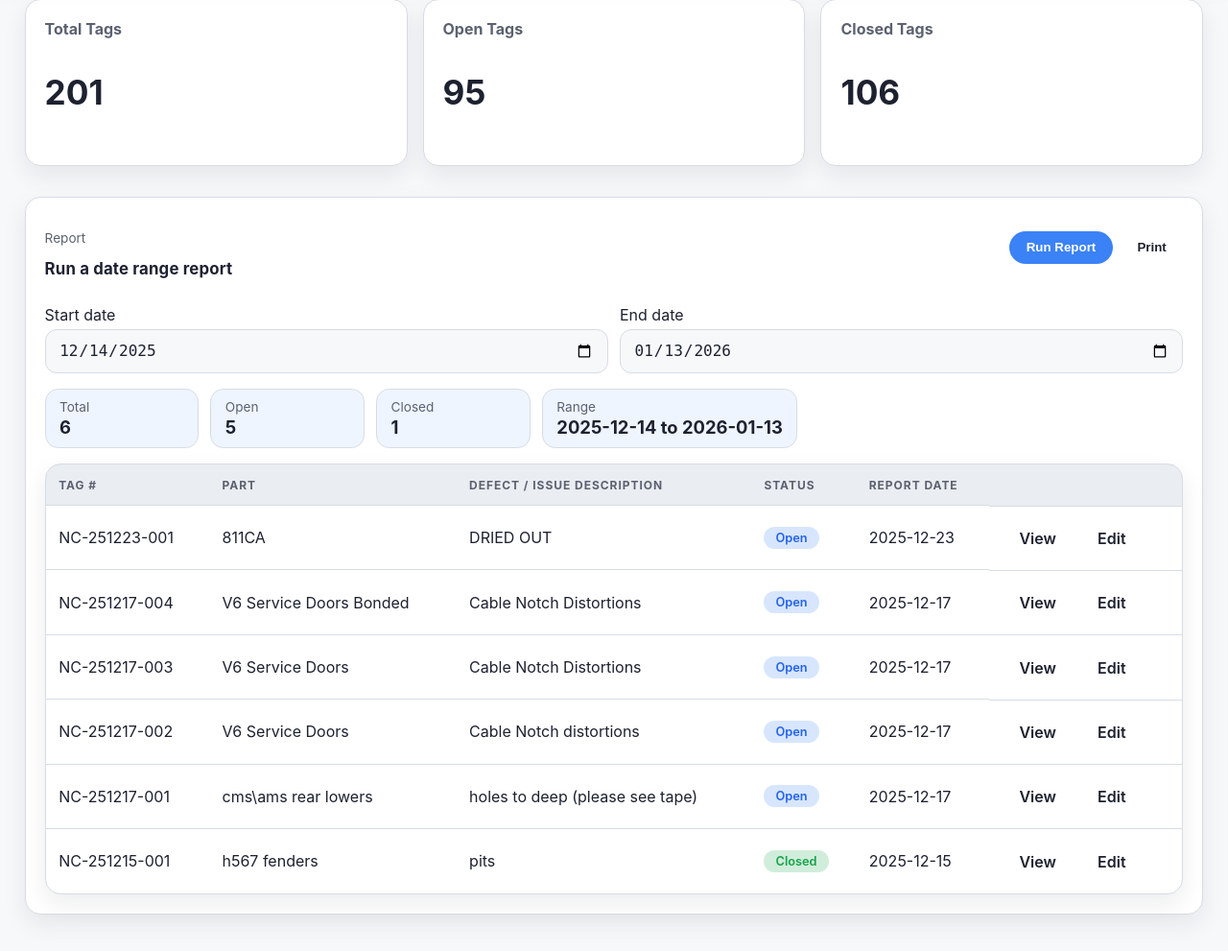
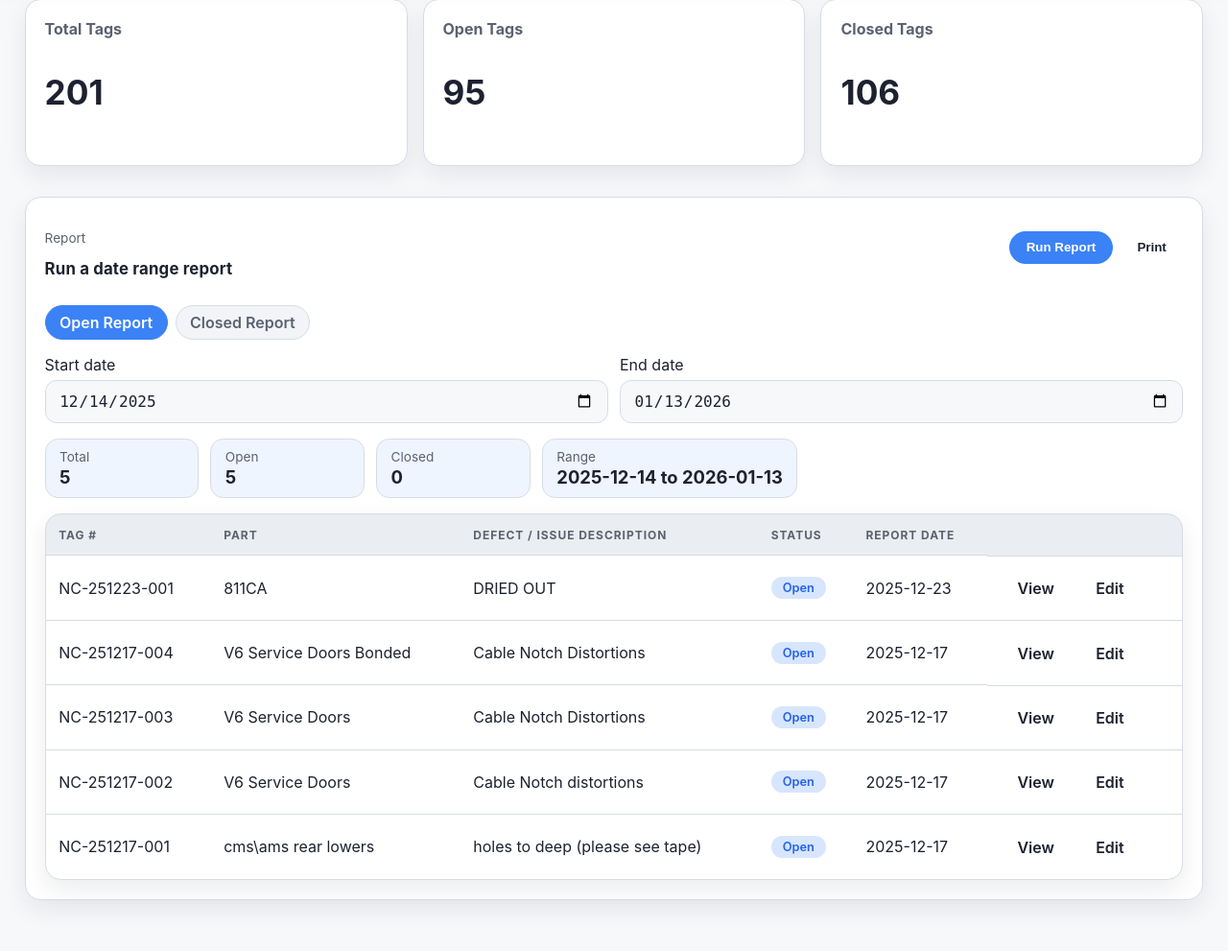
Before and after one commit to HomeLabTec/noncon2, a Flask app: page /?report_tab=open&start_date=2025-12-14&end_date=2026-01-13 in a window 1280 px wide. Shown: the part 94-1085 px from the top of the page at 96% size. Run offline with Flask 3, Linux system fonts and the light colour scheme; data comes from the database, SQL or seed files in the repository.

Commit message:
Add closed tags report tab

```diff
--- a/app.py
+++ b/app.py
@@ -230,7 +230,13 @@ def dashboard():
     if start > end:
         start, end = end, start
     start_str, end_str = start.isoformat(), end.isoformat()
-    report_rows = database.report_rows(db, start_str, end_str)
+    report_tab = request.args.get("report_tab", "open")
+    if report_tab not in {"open", "closed"}:
+        report_tab = "open"
+    if report_tab == "closed":
+        report_rows = database.report_rows_closed(db, start_str, end_str)
+    else:
+        report_rows = database.report_rows_open(db, start_str, end_str)
     report_summary = database.report_summary(report_rows)
     return render_template(
         "dashboard.html",
@@ -239,6 +245,7 @@ def dashboard():
         report_rows=report_rows,
         report_summary=report_summary,
         report_range={"start": start_str, "end": end_str},
+        report_tab=report_tab,
     )
 
 
--- a/database.py
+++ b/database.py
@@ -249,11 +249,11 @@ def dashboard_stats(conn: sqlite3.Connection) -> Dict[str, int]:
     }
 
 
-def report_rows(
+def report_rows_open(
     conn: sqlite3.Connection, start_date: str, end_date: str
 ) -> List[sqlite3.Row]:
     """
-    Return tag records whose primary date falls within the given range.
+    Return open tag records whose primary date falls within the given range.
 
     The primary date prefers containment, authorization, or closed dates,
     falling back to created_at when the others are missing.
@@ -264,8 +264,28 @@ def report_rows(
             *,
             {report_date_expr} AS report_date
         FROM tags
-        WHERE {report_date_expr} BETWEEN ? AND ?
+        WHERE is_closed = 0
+          AND {report_date_expr} BETWEEN ? AND ?
         ORDER BY {report_date_expr} DESC, tag_number DESC
+    """
+    return conn.execute(sql, (start_date, end_date)).fetchall()
+
+
+def report_rows_closed(
+    conn: sqlite3.Connection, start_date: str, end_date: str
+) -> List[sqlite3.Row]:
+    """
+    Return closed tag records with a closed date within the given range.
+    """
+    report_date_expr = "date(COALESCE(containment_date, date_authorized, closed_date, created_at))"
+    sql = f"""
+        SELECT
+            *,
+            {report_date_expr} AS report_date
+        FROM tags
+        WHERE is_closed = 1
+          AND date(closed_date) BETWEEN ? AND ?
+        ORDER BY date(closed_date) DESC, tag_number DESC
     """
     return conn.execute(sql, (start_date, end_date)).fetchall()
 
--- a/static/styles.css
+++ b/static/styles.css
@@ -185,6 +185,34 @@ body.dark-mode .toggle-thumb {
     gap: 0.5rem;
     flex-wrap: wrap;
     align-items: center;
+}
+
+.report-tabs {
+    display: inline-flex;
+    gap: 0.5rem;
+    flex-wrap: wrap;
+}
+
+.report-tab {
+    text-decoration: none;
+    font-weight: 600;
+    color: var(--muted);
+    border: 1px solid var(--border);
+    padding: 0.45rem 0.9rem;
+    border-radius: 999px;
+    background: rgba(148, 163, 184, 0.12);
+    transition: all 0.2s ease;
+}
+
+.report-tab:hover {
+    color: var(--text);
+    border-color: var(--accent);
+}
+
+.report-tab.is-active {
+    color: #fff;
+    background: var(--accent);
+    border-color: var(--accent);
 }
 
 .report-form {
--- a/templates/dashboard.html
+++ b/templates/dashboard.html
@@ -30,7 +30,27 @@
         </div>
     </header>
 
+    <div class="report-tabs" role="tablist" aria-label="Report type">
+        <a
+            class="report-tab{% if report_tab == 'open' %} is-active{% endif %}"
+            href="{{ url_for('dashboard', report_tab='open', start_date=report_range.start, end_date=report_range.end) }}"
+            role="tab"
+            aria-selected="{{ 'true' if report_tab == 'open' else 'false' }}"
+        >
+            Open Report
+        </a>
+        <a
+            class="report-tab{% if report_tab == 'closed' %} is-active{% endif %}"
+            href="{{ url_for('dashboard', report_tab='closed', start_date=report_range.start, end_date=report_range.end) }}"
+            role="tab"
+            aria-selected="{{ 'true' if report_tab == 'closed' else 'false' }}"
+        >
+            Closed Report
+        </a>
+    </div>
+
     <form id="report-form" class="report-form" method="get" action="{{ url_for('dashboard') }}">
+        <input type="hidden" name="report_tab" value="{{ report_tab }}">
         <div class="report-filters">
             <label class="form-field">
                 <span>Start date</span>
@@ -71,6 +91,11 @@
                     <th>Defect / Issue Description</th>
                     <th>Status</th>
                     <th>Report Date</th>
+                    {% if report_tab == "closed" %}
+                        <th>Good Pieces</th>
+                        <th>Scrap Pieces</th>
+                        <th>Date Closed</th>
+                    {% endif %}
                     <th></th>
                 </tr>
             </thead>
@@ -88,6 +113,11 @@
                         {% endif %}
                     </td>
                     <td>{{ row.report_date }}</td>
+                    {% if report_tab == "closed" %}
+                        <td>{{ (row.good_pcs | int) + (row.reworked_pcs | int) }}</td>
+                        <td>{{ row.scrap_pcs }}</td>
+                        <td>{{ row.closed_date }}</td>
+                    {% endif %}
                     <td class="table-actions">
                         <a class="btn-link" href="{{ url_for('view_tag', tag_id=row.id) }}">View</a>
                         <a class="btn-link" href="{{ url_for('edit_tag', tag_id=row.id) }}">Edit</a>
@@ -95,7 +125,7 @@
                 </tr>
                 {% else %}
                 <tr>
-                    <td colspan="6">No records found for this date range.</td>
+                    <td colspan="{% if report_tab == 'closed' %}9{% else %}6{% endif %}">No records found for this date range.</td>
                 </tr>
                 {% endfor %}
             </tbody>
@@ -148,7 +178,9 @@
     <div class="print-header">
         <div class="print-tag-block">
             <p class="print-label">Report</p>
-            <div class="print-tag-number">Tags {{ report_range.start }} to {{ report_range.end }}</div>
+            <div class="print-tag-number">
+                {% if report_tab == "closed" %}Closed{% else %}Open{% endif %} Tags {{ report_range.start }} to {{ report_range.end }}
+            </div>
         </div>
         <div class="print-meta">
             <div class="print-date">
@@ -172,6 +204,11 @@
                     <th>Defect / Issue Description</th>
                     <th>Status</th>
                     <th>Date</th>
+                    {% if report_tab == "closed" %}
+                        <th>Good Pieces</th>
+                        <th>Scrap Pieces</th>
+                        <th>Date Closed</th>
+                    {% endif %}
                 </tr>
             </thead>
             <tbody>
@@ -182,10 +219,15 @@
                     <td>{{ row.defect_description }}</td>
                     <td>{% if row.is_closed %}Closed{% else %}Open{% endif %}</td>
                     <td>{{ row.report_date }}</td>
+                    {% if report_tab == "closed" %}
+                        <td>{{ (row.good_pcs | int) + (row.reworked_pcs | int) }}</td>
+                        <td>{{ row.scrap_pcs }}</td>
+                        <td>{{ row.closed_date }}</td>
+                    {% endif %}
                 </tr>
                 {% else %}
                 <tr>
-                    <td colspan="5">No records found for this date range.</td>
+                    <td colspan="{% if report_tab == 'closed' %}8{% else %}5{% endif %}">No records found for this date range.</td>
                 </tr>
                 {% endfor %}
             </tbody>
```
